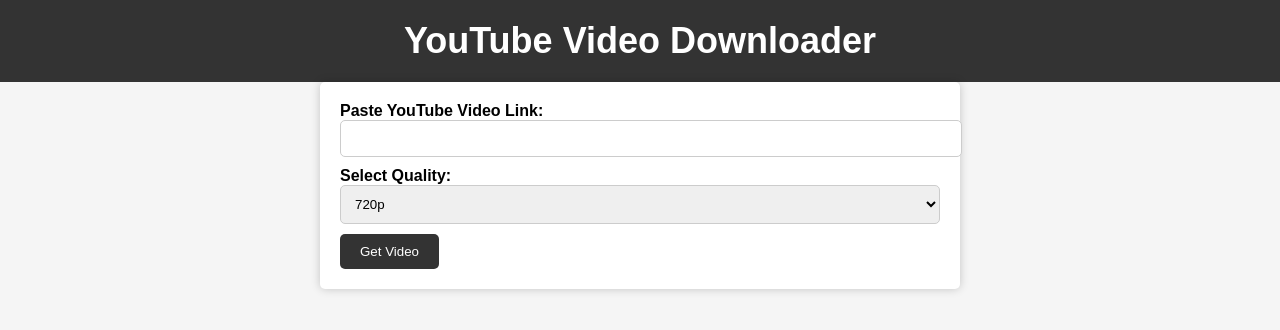
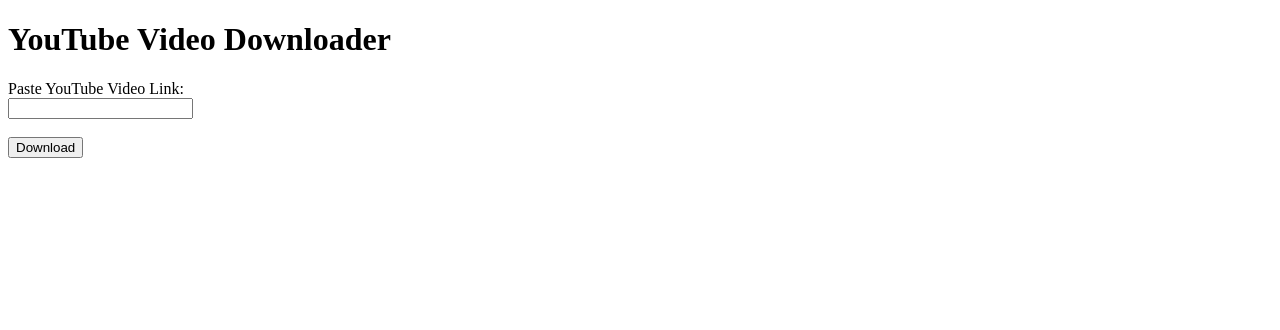
Before and after one commit to RpEcho/RpEcho.github.io, a plain HTML site: page index.html in a window 1280 px wide. Drawn offline with Linux system fonts and the light colour scheme.

Commit message:
Update index.html

```diff
--- a/index.html
+++ b/index.html
@@ -5,84 +5,7 @@
     <meta name="viewport" content="width=device-width, initial-scale=1.0">
     <title>YouTube Video Downloader</title>
     <style>
-        body {
-            font-family: Arial, sans-serif;
-            background-color: #f5f5f5;
-            margin: 0;
-            padding: 0;
-        }
-
-        header {
-            background-color: #333;
-            color: #fff;
-            text-align: center;
-            padding: 20px;
-        }
-
-        h1 {
-            font-size: 36px;
-            margin: 0;
-        }
-
-        .container {
-            max-width: 600px;
-            margin: 0 auto;
-            padding: 20px;
-            background-color: #fff;
-            border-radius: 5px;
-            box-shadow: 0px 0px 10px rgba(0, 0, 0, 0.2);
-        }
-
-        label {
-            font-weight: bold;
-        }
-
-        input[type="text"] {
-            width: 100%;
-            padding: 10px;
-            margin-bottom: 10px;
-            border: 1px solid #ccc;
-            border-radius: 5px;
-        }
-
-        select {
-            width: 100%;
-            padding: 10px;
-            margin-bottom: 10px;
-            border: 1px solid #ccc;
-            border-radius: 5px;
-        }
-
-        input[type="submit"] {
-            background-color: #333;
-            color: #fff;
-            padding: 10px 20px;
-            border: none;
-            border-radius: 5px;
-            cursor: pointer;
-        }
-
-        input[type="submit"]:hover {
-            background-color: #555;
-        }
-
-        .download-link {
-            display: none;
-            margin-top: 20px;
-        }
-
-        .download-link a {
-            display: inline-block;
-            background-color: #333;
-            color: #fff;
-            text-decoration: none;
-            padding: 10px 20px;
-            border-radius: 5px;
-        }
-
-        .download-link a:hover {
-            background-color: #555;
-        }
+        /* Your CSS styles here (if any) */
     </style>
 </head>
 <body>
@@ -91,29 +14,43 @@
     </header>
 
     <div class="container">
-        <form action="download.php" method="post">
+        <form id="download-form">
             <label for="videoLink">Paste YouTube Video Link:</label><br>
-            <input type="text" id="videoLink" name="videoLink" required><br>
-
-            <label for="quality">Select Quality:</label><br>
-            <select id="quality" name="quality">
-                <option value="720p">720p</option>
-                <option value="1080p">1080p</option>
-            </select><br>
-
-            <input type="submit" value="Get Video">
+            <input type="text" id="videoLink" name="videoLink" required><br><br>
+            <input type="submit" value="Download">
         </form>
 
         <div class="download-link" id="download-link">
-            <a href="#" download>Download Video</a>
+            <!-- The download link will appear here -->
         </div>
     </div>
 
     <script>
-        // JavaScript to show the download link after form submission
-        document.querySelector('form').addEventListener('submit', function (e) {
+        document.getElementById('download-form').addEventListener('submit', function (e) {
             e.preventDefault();
-            document.getElementById('download-link').style.display = 'block';
+
+            const videoLink = document.getElementById('videoLink').value;
+
+            // Replace 'YOUR_API_KEY' with your actual API key
+            const apiKey = 'AIzaSyAleIGjrxCUS4SdnM1upi5Bgal3f90X36I';
+            const apiUrl = `https://www.googleapis.com/youtube/v3/videos?key=${apiKey}&part=snippet&id=${videoLink}`;
+
+            fetch(apiUrl)
+                .then(response => response.json())
+                .then(data => {
+                    if (data.items && data.items.length > 0) {
+                        const videoId = data.items[0].id;
+                        const downloadLink = `https://www.youtube.com/watch?v=${videoId}`;
+                        document.getElementById('download-link').innerHTML = `<a href="${downloadLink}" target="_blank">Download Video</a>`;
+                        document.getElementById('download-link').style.display = 'block';
+                    } else {
+                        alert('Video not found or API quota exceeded.');
+                    }
+                })
+                .catch(error => {
+                    console.error('Error:', error);
+                    alert('An error occurred while fetching video data.');
+                });
         });
     </script>
 </body>
```
